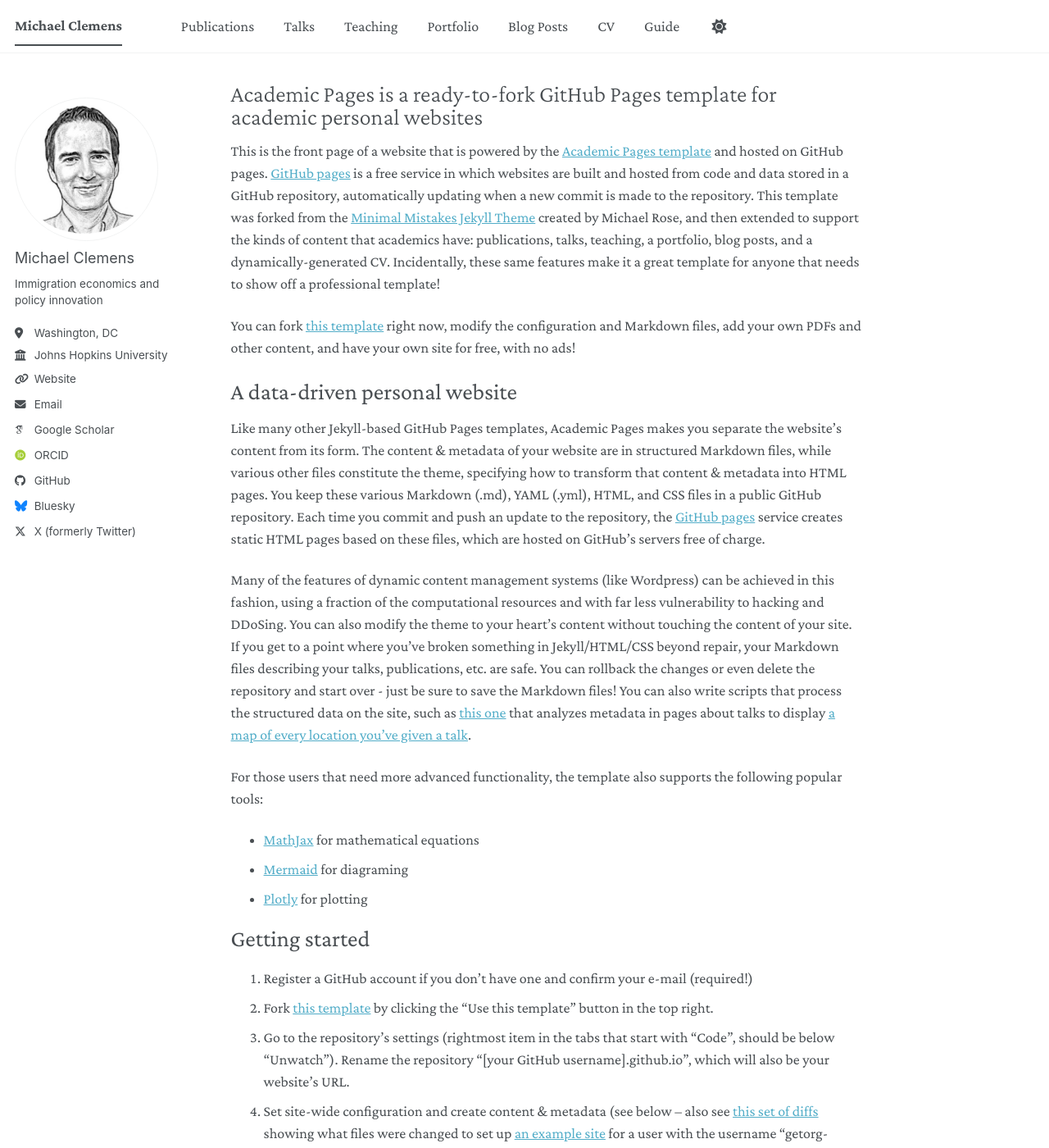
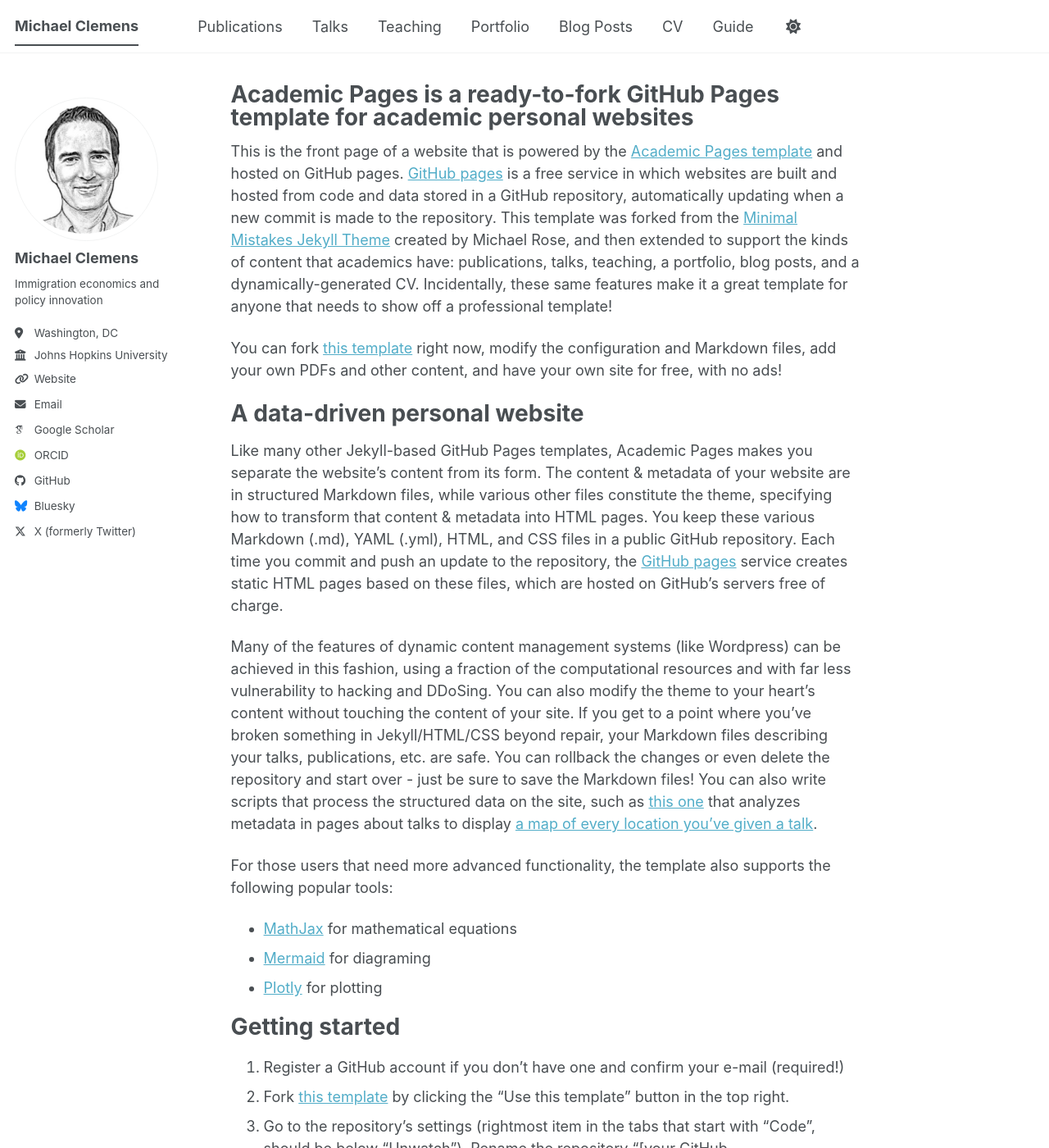
Before and after one commit to mcleme25/mcleme25.github.io, a Jekyll site: the page built from _pages/about.md, in a window 1280 px wide and 1400 px high. Shown: the whole window at 82% size. Built offline with Jekyll 4.4.1, drawn with Linux system fonts in a browser that asks for light colours; some web fonts are replaced; a script bundle is joined from its source files by our own code; library files that are not in the unit come from our copies.

Commit message:
Revert "Update main.scss"
This reverts commit 9a5530a73c6a21956aa28ff259ac8f2a33adf395.

```diff
--- a/assets/css/main.scss
+++ b/assets/css/main.scss
@@ -7,8 +7,6 @@
  * Note that the files are processed in the order they are imported, so they are partly
    sorted by the dependencies. Also, the first two lines of the file are required by Jekyll.
  */
-
-@import url('https://fonts.googleapis.com/css2?family=Crimson+Pro:wght@300;400;500;600;700&display=swap');
 
 @import
     "vendor/breakpoint/breakpoint",
@@ -43,34 +41,3 @@
     "vendor/font-awesome/solid",
     "vendor/font-awesome/brands"
 ;
-
-body,
-.page__content,
-.archive,
-.sidebar,
-.greedy-nav,
-.masthead,
-.author__content,
-.author__urls,
-button,
-input,
-textarea,
-select {
-  font-family: "Crimson Pro", Georgia, serif;
-}
-
-h1, h2, h3, h4, h5, h6,
-.page__title,
-.archive__item-title,
-.site-title {
-  font-family: "Crimson Pro", Georgia, serif;
-  font-weight: 400;
-}
-
-body {
-  font-weight: 400;
-}
-
-.page__title {
-  font-weight: 300;
-}
```
